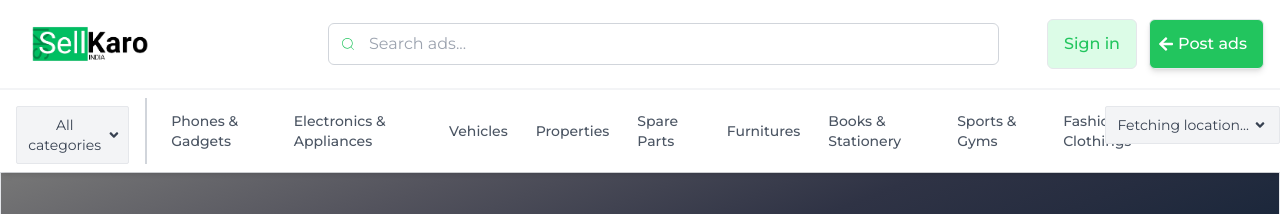
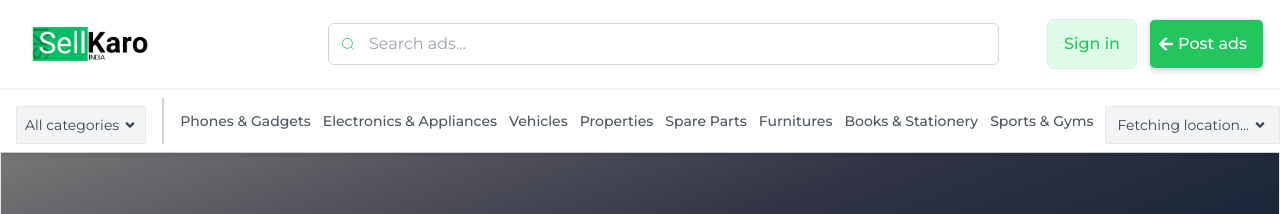
Before and after one commit to lakshyadeepgogoi/OLX-new, a React (Create React App) app: page / in a window 1280 px wide. Shown: the top 214 px of the page. Built offline with nearby package versions, Linux system fonts and the light colour scheme; no server answers; the database is empty.

Commit message:
updated in profile details page

```diff
--- a/src/components/Navbar.js
+++ b/src/components/Navbar.js
@@ -209,27 +209,27 @@ const Navbar = ({ isLoggedIn, setIsLoggedIn }) => {
       <div className='hidden md:block'>
         <div className="border-t-2 border-gray-100 "></div>
         <div className="container mx-auto px-4 py-2 flex relative text-sm ">
-          <button className="font-inter text-gray-700 flex items-center border px-2 py-2 pl-2 pr-2 mt-2 rounded-sm bg-gray-100">
+          <button className="whitespace-nowrap font-inter text-gray-700 flex items-center border px-2 py-2 pl-2 pr-2 mt-2 rounded-sm bg-gray-100">
             All categories
             <FaAngleDown className="ml-1" />
           </button>
           <div className="border-l-2 border-gray-300 mx-4"></div>
-          <ul className="flex text-gray-600 font-medium items-center font-inter gap-x-3">
+          <ul className="flex text-gray-600 font-medium items-center font-inter gap-x-3 ">
             <Link to='/phones&gadgets'>
-            <li className="mx-2">Phones & Gadgets</li>
+            <li className=" whitespace-nowrap">Phones & Gadgets</li>
             </Link>
 
             <Link to='/electronics&appliances'>
-            <li className="mx-2">Electronics & Appliances</li>
+            <li className=" whitespace-nowrap">Electronics & Appliances</li>
             </Link>
-            <li className="mx-2">Vehicles</li>
-            <li className="mx-2">Properties</li>
-            <li className="mx-2">Spare Parts</li>
-            <li className="mx-2">Furnitures</li>
-            <li className="mx-2">Books & Stationery</li>
-            <li className="mx-2">Sports & Gyms</li>
-            <li className="mx-2">Fashion & Clothings</li>
-            <li className="mx-2">Services</li>
+            <li className=" whitespace-nowrap">Vehicles</li>
+            <li className=" whitespace-nowrap">Properties</li>
+            <li className=" whitespace-nowrap">Spare Parts</li>
+            <li className=" whitespace-nowrap">Furnitures</li>
+            <li className=" whitespace-nowrap">Books & Stationery</li>
+            <li className=" whitespace-nowrap">Sports & Gyms</li>
+            <li className=" whitespace-nowrap">Fashion & Clothings</li>
+            <li className=" whitespace-nowrap">Services</li>
 
           </ul>
 
```
Also changed, not shown: src/components/loader.css (added, +32 -0 lines).
